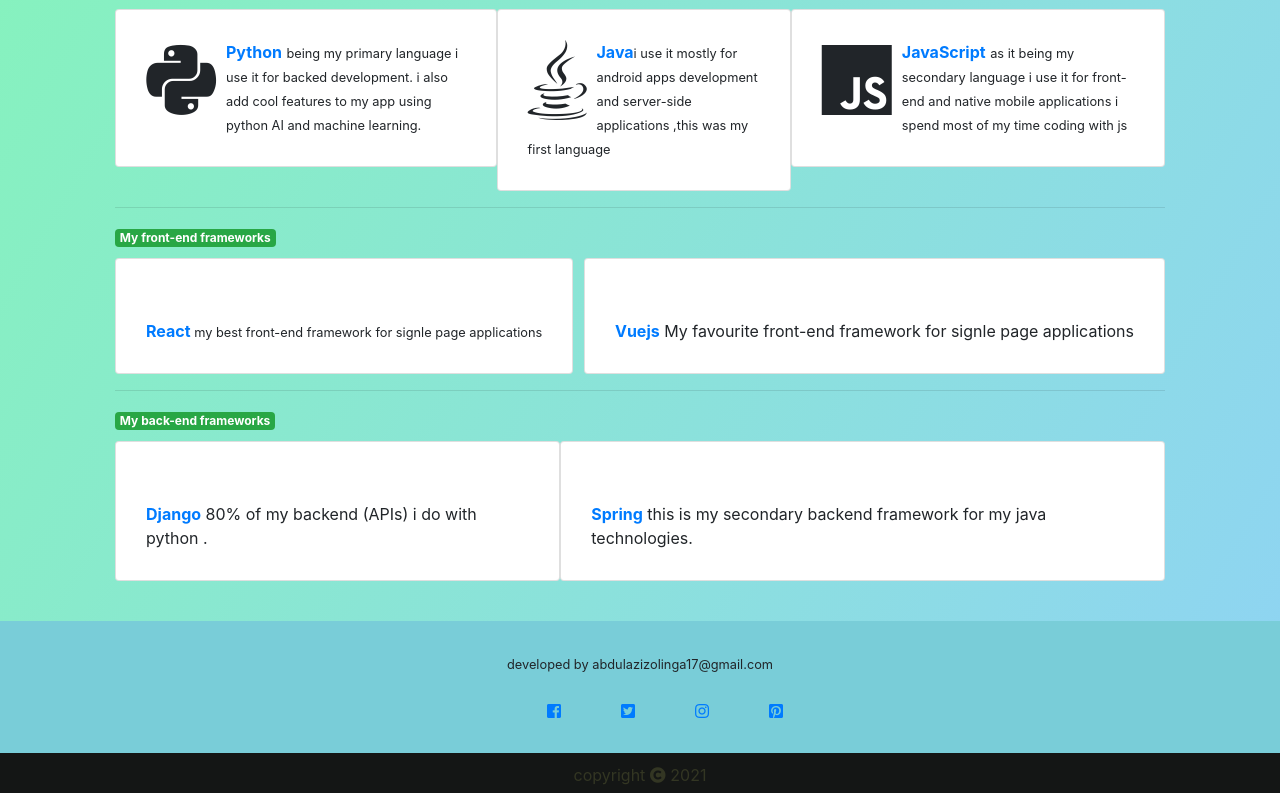
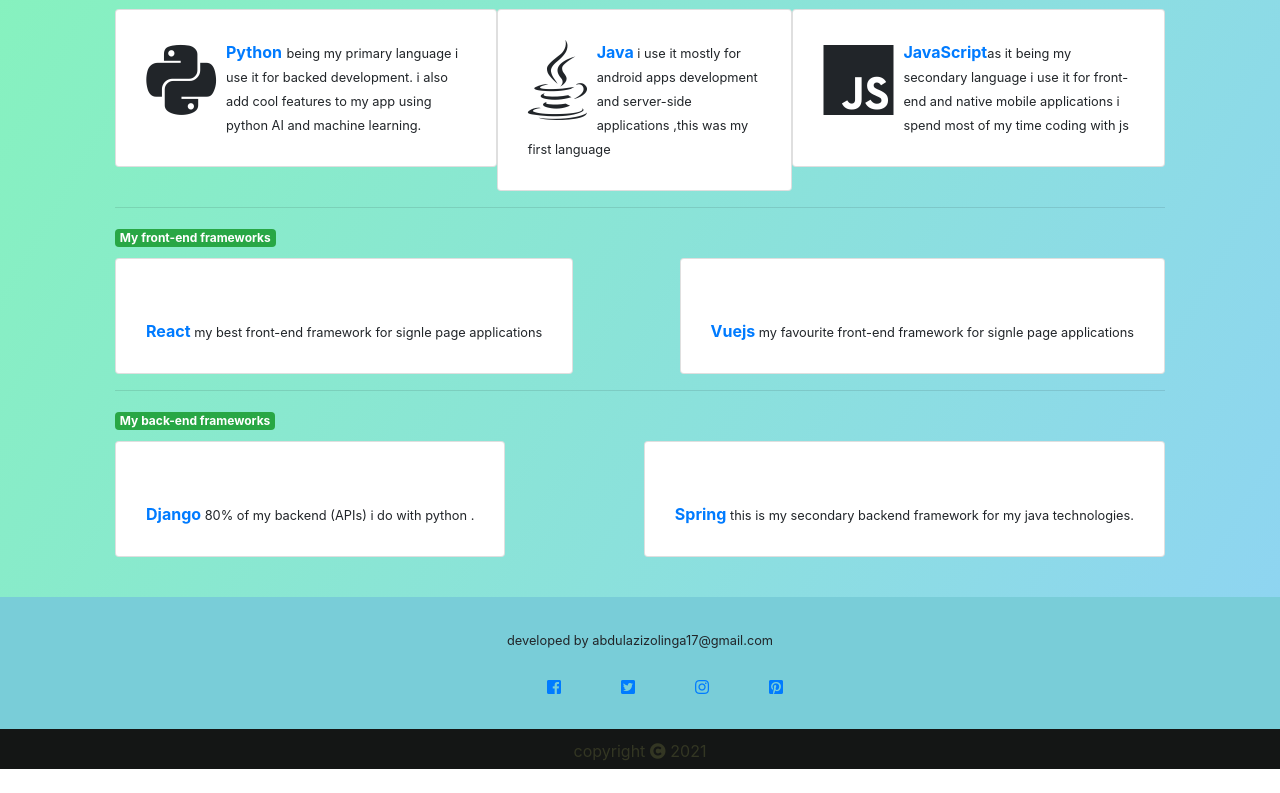
Before and after one commit to olinga-abdulaziz/live-project, a React (Create React App) app: page / in a window 1280 px wide. Shown: the part 839-1632 px from the top of the page. After the commit the page ends 1608 px from the top, so only its background shows below. Built offline with nearby package versions, Linux system fonts and the light colour scheme; some icons are missing; a web font is replaced by a local one.

Commit message:
modif-15

```diff
--- a/src/Components/Portfolio.jsx
+++ b/src/Components/Portfolio.jsx
@@ -53,7 +53,7 @@
         <div className="card card-box">
         <div>
             <i className="fab fa-java p-icon"></i>
-            <strong><a href="https://www.java.com" title="java abdulaziz olinga">Java</a></strong><small>i use it mostly for android apps development and server-side applications ,this was my first language</small>
+            <strong><a href="https://www.java.com" title="java abdulaziz olinga">Java</a></strong><small> i use it mostly for android apps development and server-side applications ,this was my first language</small>
         </div>
     </div>
          );
@@ -66,7 +66,7 @@
         <div className="card card-box">
         <div>
         <i className="fab fa-js p-icon"></i>
-        <strong><a href="https://www.javascript.com" title="javascript abdulaziz olinga">JavaScript</a></strong> <small>as it being my secondary language i use it for front-end and native mobile applications i spend most of my time coding with js</small>
+        <strong><a href="https://www.javascript.com" title="javascript abdulaziz olinga">JavaScript</a></strong><small>as it being my secondary language i use it for front-end and native mobile applications i spend most of my time coding with js</small>
         </div>
     </div>
     );
@@ -92,7 +92,7 @@
         <div className="ico-div">
         <box-icon className="p-icon1" name='vuejs' type='logo' ></box-icon>
         </div>
-        <strong><a href="https://vuejs.org" title="Vuejs abdulaziz olinga" >Vuejs</a></strong> My favourite front-end framework for signle page  applications
+        <strong><a href="https://vuejs.org" title="Vuejs abdulaziz olinga" >Vuejs</a></strong><small> my favourite front-end framework for signle page  applications</small>
         </div>
     </div>
      );
@@ -106,7 +106,7 @@
         <div className="ico-div">
         <box-icon className="p-icon1" type='logo' name='django'></box-icon>
         </div>
-            <strong><a href="https://www.djangoproject.com" title="Django abdulaziz">Django</a></strong> 80% of my backend (APIs) i do with python .
+            <strong><a href="https://www.djangoproject.com" title="Django abdulaziz">Django</a></strong><small> 80% of my backend (APIs) i do with python .</small>
         </div>
     </div>
     );
@@ -121,7 +121,7 @@
         <div className="ico-div">
         <box-icon className="p-icon1" name='spring-boot' type='logo' ></box-icon>
         </div>
-        <strong><a href="https://spring.io/" title="Spring abdulaziz">Spring</a></strong> this is my secondary backend framework for my java technologies.
+        <strong><a href="https://spring.io/" title="Spring abdulaziz">Spring</a></strong><small> this is my secondary backend framework for my java technologies.</small>
         </div>
     </div>
      );
```
